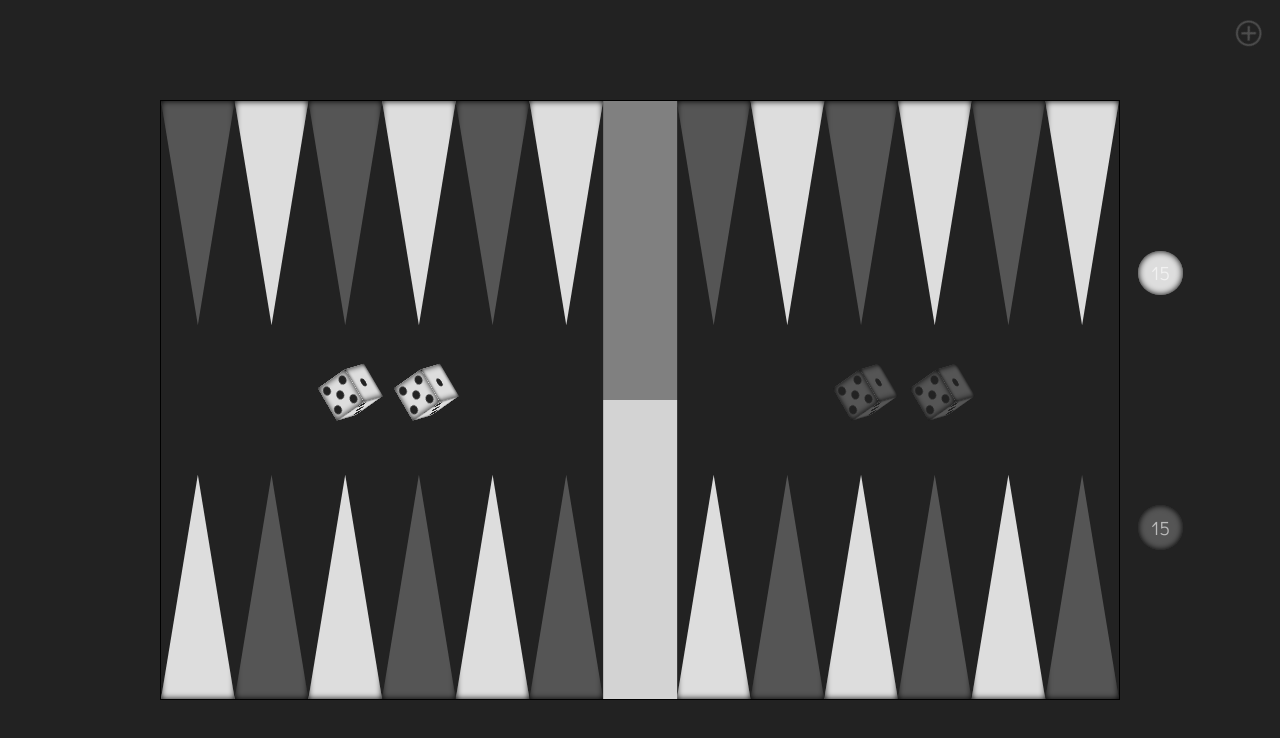
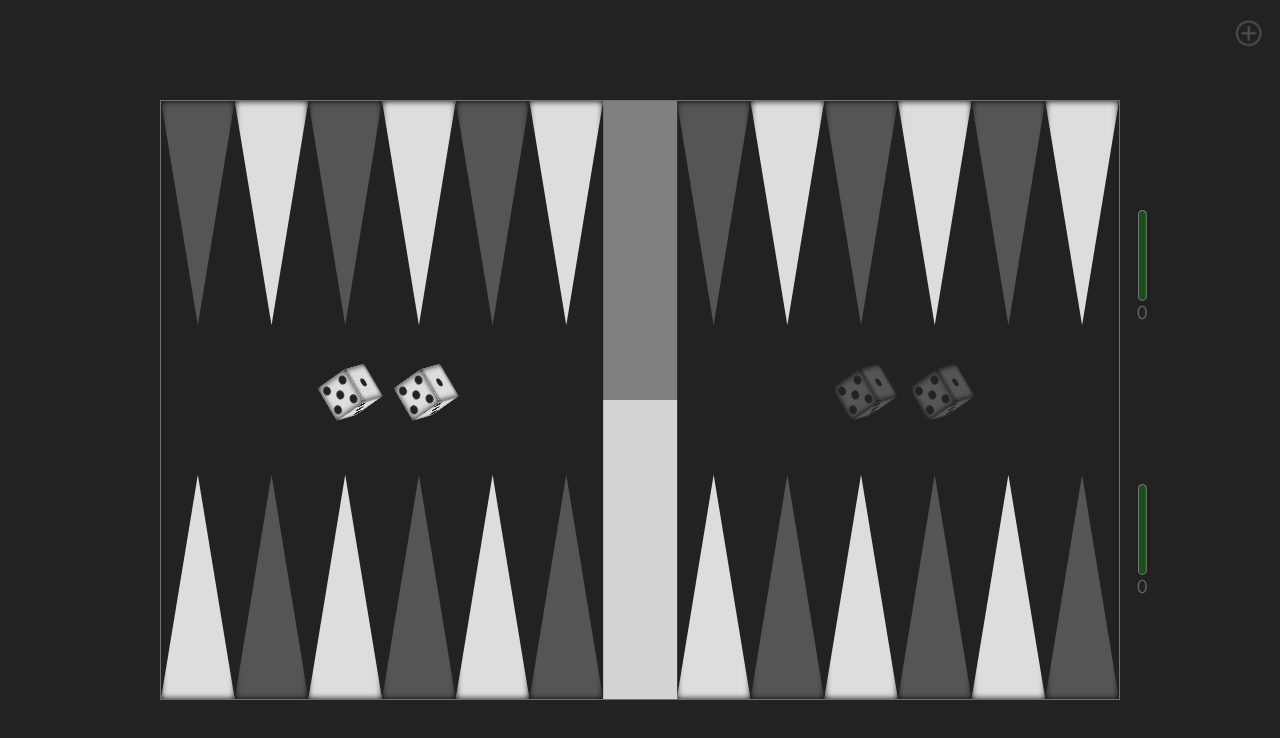
Before and after one commit to matthew-lorber/backgammon, a website: page index.html in a window 1280 px wide. Drawn offline with Linux system fonts and the light colour scheme.

Commit message:
thurs updates

```diff
--- a/assets/css/index.css
+++ b/assets/css/index.css
@@ -57,7 +57,7 @@ body {
     width:75vw;
     height:75vh;
     transition: transform 0.6s cubic-bezier(0.68, -0.55, 0.265, 1.55);
-    border:1px solid #000;
+    border:1px solid rgba(255,255,255,0.2);
 }
 #top,
 #game-top {
@@ -345,7 +345,9 @@ button:hover {
     font-size:1.2rem;
     position:absolute;
     top:25%;
-    right:-5vw;
+    right:-8%;
+    transform:rotate(-90deg);
+    opacity:0.5;
 }
 #grave-black {
     display:flex;
@@ -355,7 +357,18 @@ button:hover {
     font-size:1.2rem;
     position:absolute;
     bottom:25%;
-    right:-5vw;
+    right:-8%;
+    transform:rotate(-90deg);
+    opacity:0.5;
+}
+#whitebar,
+#blackbar {
+    padding-left:5px;
+    transition:onchange 0.5s cubic-bezier(0.68, -0.55, 0.265, 1.55);
+}
+#whitepip,
+#blackpip {
+    transform:rotate(90deg);
 }
 
 @keyframes spinning {
--- a/assets/js/index.js
+++ b/assets/js/index.js
@@ -8,7 +8,7 @@ window.onload = function(){
 // START A NEW GAME
 function newgame() {
     $("#d-1, #d-2, #d-3, #d-4").removeClass("rolling");
-    $("#grave-white, #grave-black").html("0");
+    $("#whitebar, #blackbar").attr("value",0);
     for (let i=0; i<5; i++) {
         $("#game-top > span:nth-child(7)").append("<span class='white chip'></span>");
         $("#game-top > span:nth-child(1)").append("<span class='black chip'></span>");
--- a/index.html
+++ b/index.html
@@ -67,9 +67,16 @@
         <div id="bounce-bottom" class="bounce"></div>
 
         <!-- GRAVEYARD -->
-        <article id="grave-white" class="white chip">15</article>
-        <article id="grave-black" class="black chip">15</article>
-
+        <article id="grave-white">
+            <aside id="whitepip">0</aside>
+            <label for="whitebar" style="display:none">white grave</label>
+            <meter id="whitebar" value="15" max="15"></meter>
+        </article>
+        <article id="grave-black">
+            <aside id="blackpip">0</aside>
+            <label for="blackbar" style="display:none">black grave</label>
+            <meter id="blackbar" value="15" max="15"></meter>
+        </article>
 
 
 
```
Also changed, not shown: 1 other file.
